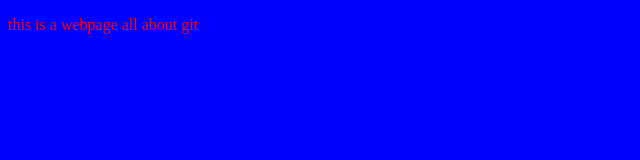
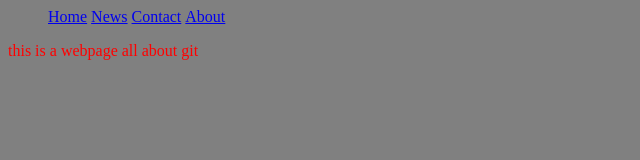
Before and after one commit to hafeez-o/GitProject, a plain HTML site: page index.html in a window 1280 px wide. Shown: the whole page, without its empty margins (0-640 px from the left). Drawn offline with Linux system fonts and the light colour scheme.

Commit message:
I added a navigation bar

```diff
--- a/css/main.css
+++ b/css/main.css
@@ -1,4 +1,13 @@
 body {
-	background-color: blue;
+	background-color: grey;
 	color: red
 }
+li {
+	display: inline;
+	width: 100px;
+	text-decoration: none;
+}
+ul {
+	display: inline;
+	list-style-type: none;
+}
--- a/index.html
+++ b/index.html
@@ -2,7 +2,17 @@
 <html>
 <head>
 <link rel="stylesheet" type="text/css" href="css/main.css">
-	<title></title>
+	<title>Git Project</title>
+	<nav>
+	      <ul>
+		<li><a href="default.asp">Home</a></li>
+		<li><a href="news.asp">News</a></li>
+		<li><a href="contact.asp">Contact</a></li>
+		<li><a href="about.asp">About</a></li>
+
+		</li>
+                 </ul>
+	</nav>
 </head>
 <body>
 <p>this is a webpage all about git</p>
```
